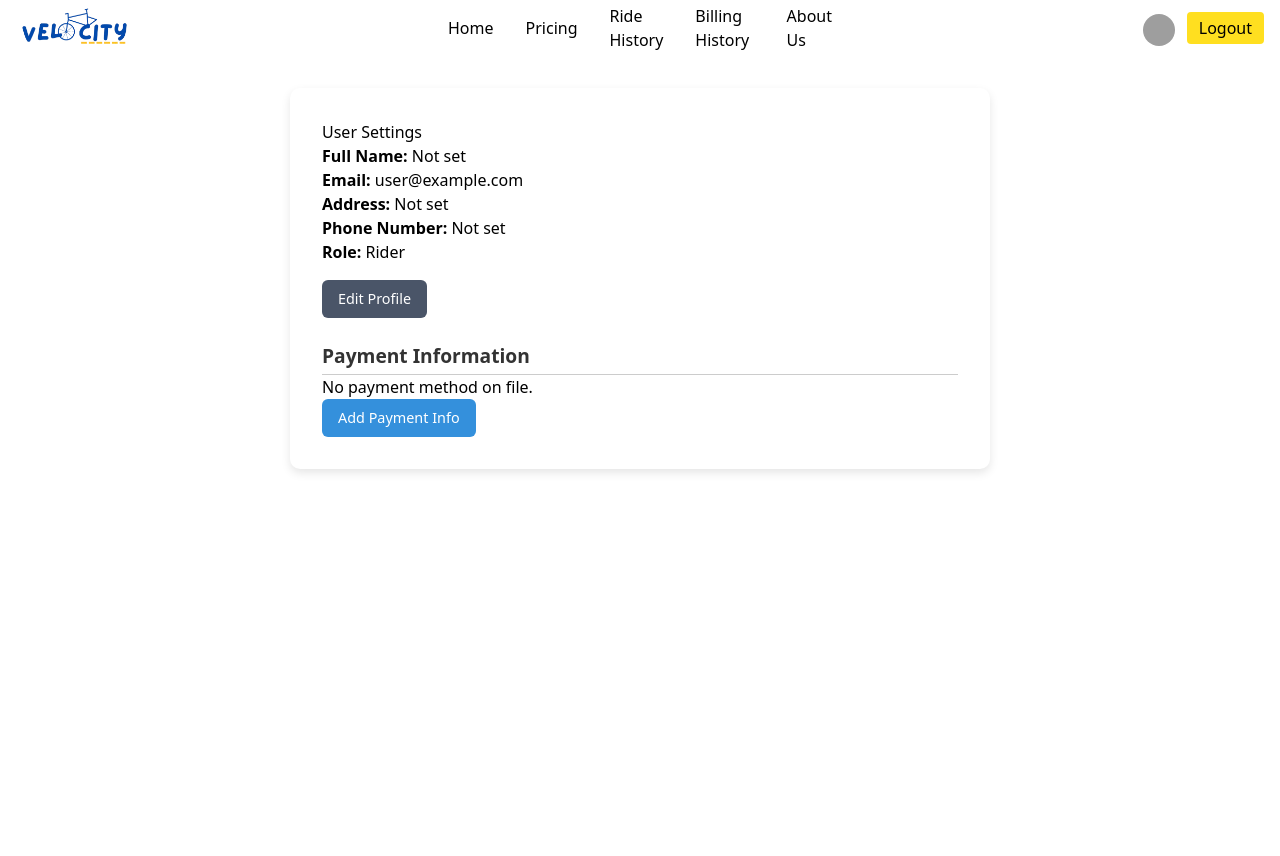
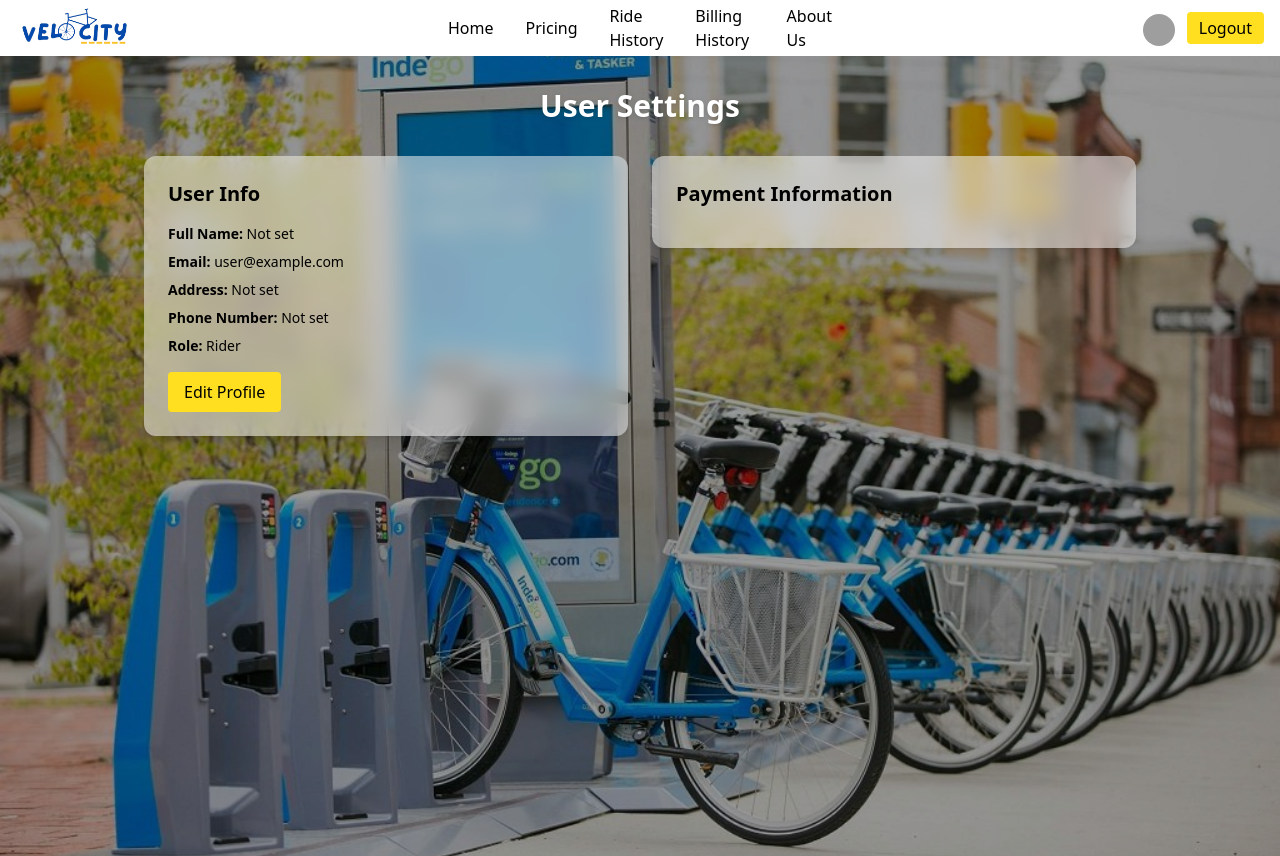
Before and after one commit to srabm/SOEN343-VeloCity, a Vue app in the folder velocity/: page /VeloCity/settings in a window 1280 px wide. Before the commit the page ends 800 px from the top, so only its background shows below. Built offline with nearby package versions, Linux system fonts and the light colour scheme; no server answers; the database is empty; sample sign-in values are in the browser's storage; grey boxes are pictures that could not be loaded.

Commit message:
VELO-38: User Settings styling

```diff
--- a/velocity/src/router/index.js
+++ b/velocity/src/router/index.js
@@ -87,7 +87,7 @@ function getCurrentUser() {
 router.beforeEach(async (to) => {
   if (to.matched.some((r) => r.meta?.requiresGuest)) {
     const user = await getCurrentUser();
-    if (user) return { path: '/home' };
+    if (user) return { path: '/VeloCity/home' };
   }
   return true;
 });
--- a/velocity/src/views/settings.vue
+++ b/velocity/src/views/settings.vue
@@ -1,105 +1,113 @@
 <template>
   <topbar />
-  <div class="settings-page">
-    <h1>User Settings</h1>
+  <div class="bg-cover bg-center" style="background-image: url('/src/assets/bike-bg.jpg');">
+    <div class="min-h-screen bg-black/40 flex flex-col">
+      <header class="text-center py-8 text-white drop-shadow">
+        <h1 class="text-3xl font-semibold">User Settings</h1>
+      </header>
 
-
-    <!-- Basic profile info -->
-    <p>
-      <strong>Full Name:</strong>
-      {{ profile?.firstName ? profile.firstName + " " + profile.lastName : "Not set" }}
-    </p>
-
-    <p>
-      <strong>Email:</strong>
-      {{ user?.email }}
-    </p>
-
-    <p>
-      <strong>Address:</strong>
-      {{ profile?.address || "Not set" }}
-    </p>
-
-    <p>
-      <strong>Phone Number:</strong>
-      {{ profile?.phoneNumber || "Not set" }}
-    </p>
-
-    <p>
-      <strong>Role:</strong>
-      {{ profile?.isOperator ? "Operator" : "Rider" }}
-    </p>
-
-    <!-- Edit Profile -->
-    <div class="profile-actions">
-      <button @click="startProfileEdit" class="edit-profile-btn">
-        Edit Profile
-      </button>
+      <section class="grid grid-cols-1 md:grid-cols-2 gap-6 max-w-5xl mx-auto w-full px-4 text-black items-start">
+        <!-- User Info Card -->
+        <div class="self-start rounded-xl p-6 shadow-lg bg-white/50 backdrop-blur-md">
+          <h2 class="text-xl font-semibold mb-4">User Info</h2>
+          <ul class="space-y-2 text-sm">
+            <li><strong>Full Name:</strong> {{ profile?.firstName ? (profile.firstName + ' ' + profile.lastName) : 'Not set' }}</li>
+            <li><strong>Email:</strong> {{ user?.email || 'Not set' }}</li>
+            <li><strong>Address:</strong> {{ profile?.address || 'Not set' }}</li>
+            <li><strong>Phone Number:</strong> {{ profile?.phoneNumber || 'Not set' }}</li>
+            <li><strong>Role:</strong> {{ profile?.isOperator ? 'Operator' : 'Rider' }}</li>
+          </ul>
+          <div class="mt-4">
+            <button @click="startProfileEdit"
+              class="bg-yellow-300 text-black px-4 py-2 rounded hover:bg-yellow-400 duration-300">Edit Profile</button>
           </div>
-
-    <!-- Edit Profile (only address and phone can be changed) -->
-    <div v-if="editProfileMode" class="profile-edit-form">
-      <h2 class="section-title">Edit Profile</h2>
-
-      <label>Address:</label>
-      <input v-model="profileEditForm.address" placeholder="Enter your address" />
-
-      <label>Phone Number:</label>
-      <input v-model="profileEditForm.phoneNumber" placeholder="514-123-4567" />
-
-      <div class="btn-row">
-        <button @click="saveProfileInfo" class="save-btn">Save</button>
-        <button @click="cancelProfileEdit" class="cancel-btn">Cancel</button>
+          <div v-if="editProfileMode" class="mt-6 border-t border-white/20 pt-4">
+            <h3 class="text-lg font-medium mb-3">Edit Profile</h3>
+            <label class="block text-sm mb-1">Address:</label>
+            <input v-model="profileEditForm.address" placeholder="Enter your address"
+              class="w-full mb-3 px-3 py-2 rounded bg-white/80 text-black focus:outline-none" />
+            <label class="block text-sm mb-1">Phone Number:</label>
+            <input v-model="profileEditForm.phoneNumber" placeholder="514-123-4567"
+              class="w-full mb-4 px-3 py-2 rounded bg-white/80 text-black focus:outline-none" />
+            <div class="flex gap-3">
+              <button @click="saveProfileInfo"
+                class="bg-green-500 text-white px-4 py-2 rounded hover:bg-green-600 duration-200">Save</button>
+              <button @click="cancelProfileEdit"
+                class="bg-slate-300 text-black px-4 py-2 rounded hover:bg-slate-200 duration-200">Cancel</button>
+            </div>
           </div>
         </div>
 
-    <!-- Payment Information -->
-    <h2 class="section-title">Payment Information</h2>
-
-    <!-- View mode -->
-    <div v-if="!editPaymentMode && profile?.paymentInfo">
+        <!-- Payment Info Card -->
+        <div class="self-start rounded-xl p-6 shadow-lg bg-white/50 backdrop-blur-md">
+          <h2 class="text-xl font-semibold mb-4">Payment Information</h2>
+          <div v-if="!editPaymentMode && profile?.paymentInfo" class="space-y-2 text-sm">
             <p><strong>Cardholder Name:</strong> {{ profile.paymentInfo.cardholderName || 'Not set' }}</p>
             <p><strong>Card Number:</strong> {{ profile.paymentInfo.cardNumber || 'Not set' }}</p>
             <p><strong>Expiry Date:</strong> {{ profile.paymentInfo.expiryDate || 'Not set' }}</p>
             <p><strong>CVC:</strong> {{ profile.paymentInfo.cvc || 'Not set' }}</p>
-
-      <button @click="togglePaymentEdit(true)" class="edit-btn">
-        Edit Payment Info
-      </button>
+            <button @click="togglePaymentEdit(true)"
+              class="mt-3 bg-yellow-300 text-black px-4 py-2 rounded hover:bg-yellow-400 duration-300">Edit Payment
+              Info</button>
           </div>
-
           <!-- Edit payment info -->
-    <div v-else-if="editPaymentMode" class="payment-edit-form">
-      <label>Cardholder Name:</label>
-      <input v-model="paymentForm.cardholderName" placeholder="Full name" />
-
-      <label>Card Number:</label>
-      <input v-model="paymentForm.cardNumber" maxlength="19" placeholder="1234 5678 9012 3456" />
-
-      <label>Expiry Date:</label>
-      <input v-model="paymentForm.expiryDate" placeholder="MM/YY" />
-
-      <label>CVC:</label>
-      <input v-model="paymentForm.cvc" maxlength="4" placeholder="123" />
-
-      <div class="btn-row">
-        <button @click="savePaymentInfo" class="save-btn">Save</button>
-        <button @click="togglePaymentEdit(false)" class="cancel-btn">Cancel</button>
+          <div v-else-if="editPaymentMode">
+            <div class="space-y-8 w-full">
+              <!-- Front of card -->
+              <div
+                class="w-full rounded-xl shadow-lg bg-gradient-to-br from-indigo-600 via-purple-600 to-fuchsia-600 text-white overflow-hidden"
+                style="aspect-ratio: 85.6 / 54;">
+                <div class="relative h-full p-5 flex flex-col">
+                  <div class="mt-2 mb-auto">
+                    <label class="text-[10px] uppercase tracking-wide opacity-80">Card Number</label>
+                    <input :value="formattedCardNumber" @input="handleCardNumberInput" maxlength="19"
+                      placeholder="1234 5678 9012 3456"
+                      class="w-full bg-white/95 text-black px-3 py-2 rounded mt-1 font-mono text-sm focus:outline-none placeholder:text-black/50" />
+                  </div>
+                  <div class="flex items-end justify-between">
+                    <div class="w-[65%]">
+                      <label class="text-[10px] uppercase tracking-wide opacity-80">Cardholder</label>
+                      <input v-model="paymentForm.cardholderName" placeholder="Full Name"
+                        class="w-full bg-white/95 text-black px-3 py-2 rounded mt-1 text-sm focus:outline-none placeholder:text-black/50" />
+                    </div>
+                    <div class="w-[28%] text-right">
+                      <label class="text-[10px] uppercase tracking-wide opacity-80">Exp</label>
+                      <input :value="paymentForm.expiryDate" @input="handleExpiryInput" placeholder="MM/YY"
+                        maxlength="5"
+                        class="w-full bg-white/95 text-black px-2 py-2 rounded mt-1 text-sm focus:outline-none placeholder:text-black/50 text-center" />
+                    </div>
+                  </div>
                 </div>
               </div>
 
-    <!-- No payment info yet -->
-    <div v-else>
-      <p>No payment method on file.</p>
-      <button @click="togglePaymentEdit(true)" class="add-btn">
-        Add Payment Info
-      </button>
+              <!-- Back of card -->
+              <div
+                class="relative w-full rounded-xl shadow-lg bg-gradient-to-br from-slate-800 to-slate-900 text-white overflow-hidden"
+                style="aspect-ratio: 85.6 / 54;">
+                <div class="absolute left-0 right-0 top-8 h-8 bg-black/60"></div>
+                <div class="absolute top-[38%] right-6 w-32">
+                  <label class="text-[10px] uppercase tracking-wide opacity-80">CVC</label>
+                  <input :value="paymentForm.cvc" @input="handleCvcInput" placeholder="123" maxlength="4"
+                    class="w-full bg-white/95 text-black px-2 py-2 rounded mt-1 text-sm focus:outline-none placeholder:text-black/50 text-center" />
+                </div>
+              </div>
+            </div>
+
+            <div class="flex gap-3 pt-2 justify-center mt-5">
+              <button @click="savePaymentInfo"
+                class="bg-green-500 text-white px-4 py-2 rounded hover:bg-green-600 duration-200">Save</button>
+              <button @click="togglePaymentEdit(false)"
+                class="bg-slate-300 text-black px-4 py-2 rounded hover:bg-slate-200 duration-200">Cancel</button>
+            </div>
+          </div>
+        </div>
+      </section>
     </div>
   </div>
 </template>
 
 <script setup>
-import { ref, onMounted } from "vue";
+import { ref, onMounted, computed } from "vue";
 import { useRouter } from "vue-router";
 import { getAuth, onAuthStateChanged } from "firebase/auth";
 import { getFirestore, doc, getDoc, updateDoc } from "firebase/firestore";
@@ -125,9 +133,29 @@ const editPaymentMode = ref(false);
 const paymentForm = ref({
   cardNumber: "",
   cardholderName: "",
-  expiryName: "",
+  expiryDate: "",
   cvc: "",
 });
+
+const formattedCardNumber = computed(() => {
+  const raw = (paymentForm.value.cardNumber || "").replace(/[^0-9]/g, "").slice(0, 16);
+  return raw.replace(/(.{4})/g, "$1 ").trim();
+});
+
+function handleCardNumberInput(e) {
+  const digits = (e.target.value || "").replace(/[^0-9]/g, "").slice(0, 16);
+  paymentForm.value.cardNumber = digits;
+}
+
+function handleExpiryInput(e) {
+  let v = (e.target.value || "").replace(/[^0-9]/g, "").slice(0, 4);
+  if (v.length >= 3) v = v.slice(0, 2) + "/" + v.slice(2);
+  paymentForm.value.expiryDate = v;
+}
+
+function handleCvcInput(e) {
+  paymentForm.value.cvc = (e.target.value || "").replace(/[^0-9]/g, "").slice(0, 4);
+}
 
 onMounted(() => {
   onAuthStateChanged(auth, async (firebaseUser) => {
@@ -147,7 +175,7 @@ onMounted(() => {
         console.error("Error loading profile:", err);
       }
     } else {
-      router.push("/velocity/login");
+      router.push("/VeloCity/login");
     }
   });
 });
@@ -223,87 +251,4 @@ async function savePaymentInfo() {
 
 </script>
 
-<style scoped>
-.settings-page {
-  max-width: 700px;
-  margin: 2rem auto;
-  padding: 2rem;
-  background: white;
-  border-radius: 10px;
-  box-shadow: 0 4px 10px rgba(0, 0, 0, 0.1);
-}
-
-/* Sections */
-.section-title {
-  margin-top: 1.5rem;
-  font-size: 1.2rem;
-  font-weight: 600;
-  color: #333;
-  border-bottom: 1px solid #ccc;
-  padding-bottom: 0.25rem;
-}
-
-/* Inputs & buttons */
-input {
-  display: block;
-  width: 100%;
-  padding: 0.5rem;
-  margin-bottom: 0.75rem;
-  border: 1px solid #ccc;
-  border-radius: 6px;
-  font-size: 0.95rem;
-}
-
-button {
-  cursor: pointer;
-  padding: 0.5rem 1rem;
-  border-radius: 6px;
-  border: none;
-  font-size: 0.9rem;
-}
-
-/* Profile buttons */
-.profile-actions {
-  margin-top: 1rem;
-  display: flex;
-  gap: 0.75rem;
-}
-
-.edit-profile-btn {
-  background-color: #4a5568; /* gray */
-  color: white;
-}
-
-.edit-profile-btn:hover {
-  background-color: #2d3748;
-}
-
-/* Save / cancel / edit / add */
-.btn-row {
-  display: flex;
-  gap: 0.5rem;
-  margin-top: 0.5rem;
-}
-
-.edit-btn,
-.add-btn {
-  background-color: #3490dc;
-  color: white;
-}
-
-.save-btn {
-  background-color: #38c172;
-  color: white;
-}
-
-.cancel-btn {
-  background-color: #e2e8f0;
-  color: #333;
-}
-
-/* Edit sections */
-.profile-edit-form,
-.payment-edit-form {
-  margin-top: 1rem;
-}
-</style>
+<style scoped></style>
```
Lines whose indentation alone changed are shown as unchanged.
